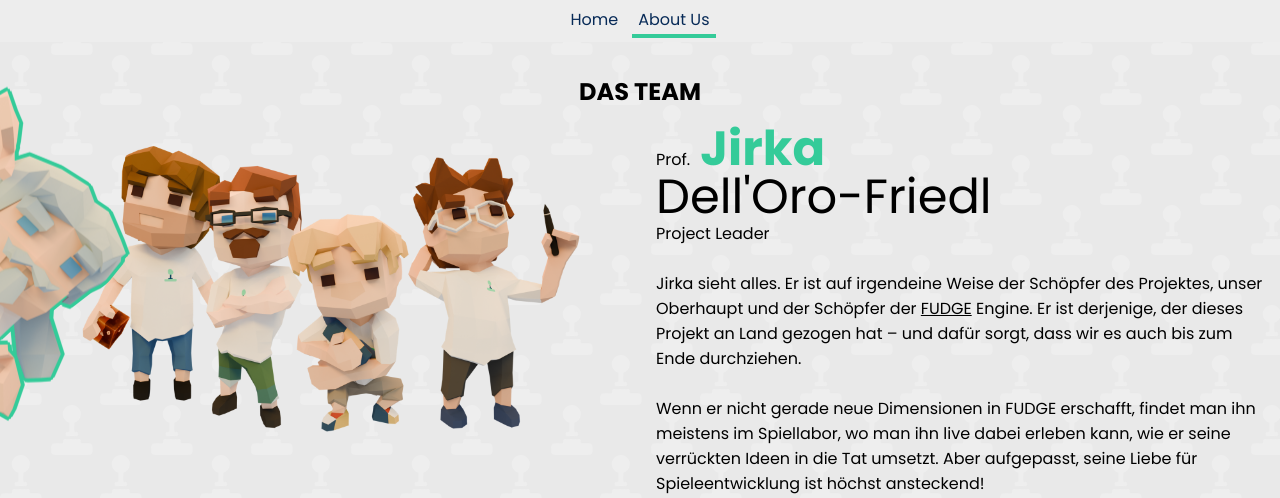
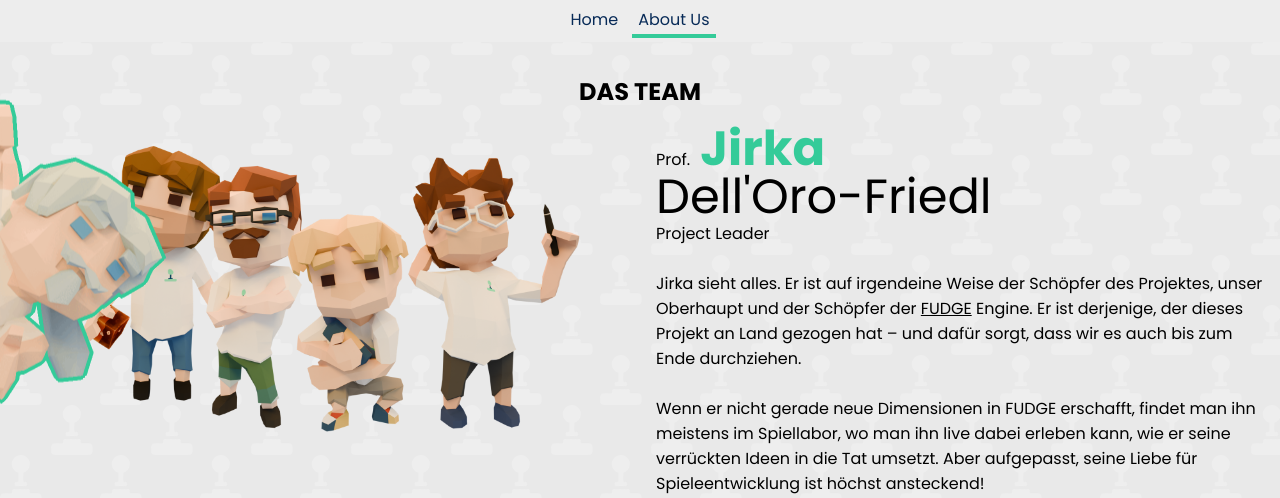
Before and after one commit to Motivationline/motivationline.github.io, a plain HTML site: page about/index.html in a window 1280 px wide. Both pictures are taken after a click on the element 65 px from the left and 306 px from the top of the page. Shown: the part 45-543 px from the top of the page. Drawn offline with Linux system fonts and the light colour scheme.

Commit message:
jirka animations

```diff
--- a/about/index.html
+++ b/about/index.html
@@ -38,8 +38,8 @@
                     <div class="member-img" id="member-jirka">
                         <div class="member-hover-container" data-member="jirka"></div>
                         <img class="member default" data-member="jirka" src="../img/team/jirka_cutout.png" alt="">
-                        <img class="member hover" data-member="jirka" src="../img/team/jirka_cutout.png" alt="">
-                        <img id="gif-jirka" class="member active" data-member="jirka" src="../img/team/jirka_cutout.png"
+                        <img class="member hover" data-member="jirka" src="../img/team/jirka_hover.png" alt="">
+                        <img id="gif-jirka" class="member active" data-member="jirka" src="../img/team/jirka_click.gif"
                             alt="">
                     </div>
                     <div id="team-image">
```
Also changed, not shown: img/team/jirka_click.gif (added), img/team/jirka_click.png (added), img/team/jirka_hover.png (added).
